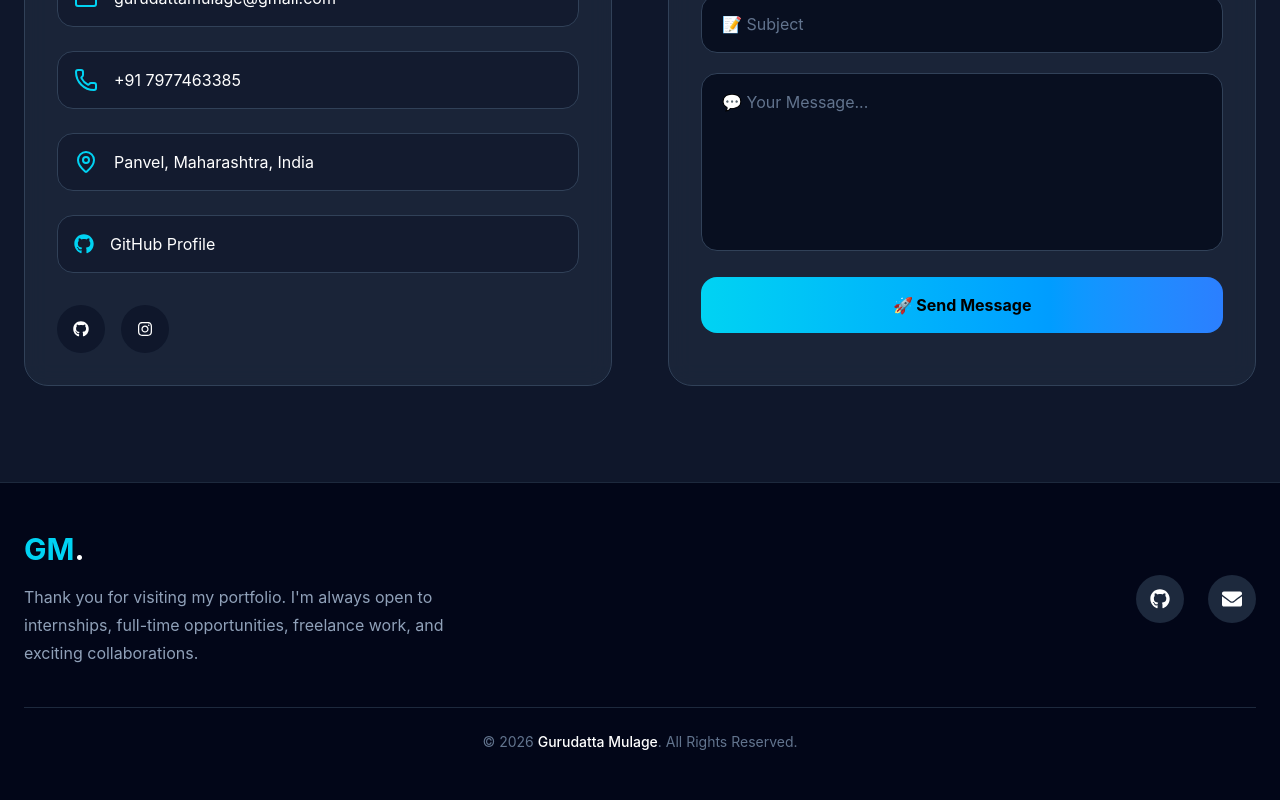
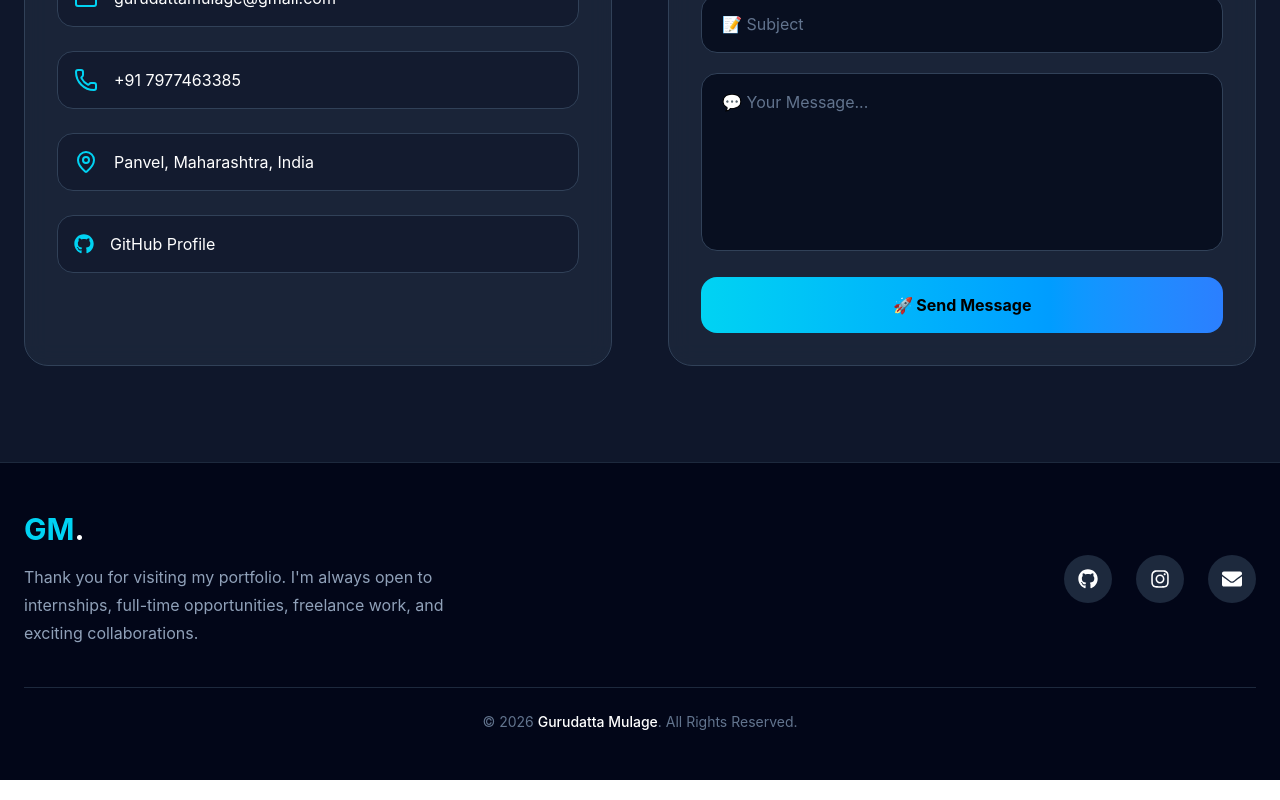
Before and after one commit to Gurudatta2212/portfolio, a React (Vite) app: page / in a window 1280 px wide. Shown: the part 7172-7972 px from the top of the page. Built offline with nearby package versions, Linux system fonts and the light colour scheme.

Commit message:
Contact Logo Changed

```diff
--- a/src/components/layout/Footer.jsx
+++ b/src/components/layout/Footer.jsx
@@ -1,4 +1,8 @@
-import { FaGithub, FaLinkedin, FaEnvelope } from "react-icons/fa";
+import {
+  FaGithub,
+  FaEnvelope,
+  FaInstagram,
+} from "react-icons/fa";
 import portfolio from "../../data/portfolio";
 
 function Footer() {
@@ -33,25 +37,26 @@ function Footer() {
   href={portfolio.personal.github}
   target="_blank"
   rel="noreferrer"
-                className="w-12 h-12 rounded-full bg-slate-800 hover:bg-cyan-500 hover:text-black transition duration-300 flex items-center justify-center text-xl"
+  className="w-12 h-12 rounded-full bg-slate-800 flex items-center justify-center text-xl transition-all duration-300 hover:bg-green-500 hover:text-black hover:scale-110 hover:shadow-lg hover:shadow-cyan-500/40"
 >
   <FaGithub />
 </a>
 
-              {portfolio.personal.linkedin && (
+              {portfolio.personal.instagram && (
   <a
-                  href={portfolio.personal.linkedin}
+    href={portfolio.personal.instagram}
     target="_blank"
     rel="noreferrer"
-                  className="w-12 h-12 rounded-full bg-slate-800 hover:bg-cyan-500 hover:text-black transition duration-300 flex items-center justify-center text-xl"
+    className="w-12 h-12 rounded-full bg-slate-800 flex items-center justify-center text-xl transition-all duration-300 hover:bg-pink-500 hover:text-white hover:scale-110 hover:shadow-lg hover:shadow-pink-500/40"
   >
-                  <FaLinkedin />
+    <FaInstagram />
   </a>
 )}
 
+
               <a
   href={`mailto:${portfolio.personal.email}`}
-                className="w-12 h-12 rounded-full bg-slate-800 hover:bg-cyan-500 hover:text-black transition duration-300 flex items-center justify-center text-xl"
+  className="w-12 h-12 rounded-full bg-slate-800 flex items-center justify-center text-xl transition-all duration-300 hover:bg-cyan-500 hover:text-black hover:scale-110 hover:shadow-lg hover:shadow-cyan-500/40"
 >
   <FaEnvelope />
 </a>
--- a/src/components/sections/Contact.jsx
+++ b/src/components/sections/Contact.jsx
@@ -115,7 +115,7 @@ return (
 
   <span className="w-2 h-2 rounded-full bg-green-400 animate-pulse"></span>
 
-  Available for Internship
+  Available for Work
 
 </div>
 
@@ -151,46 +151,6 @@ return (
   <span>GitHub Profile</span>
 </a>
 
-<div className="flex gap-4 pt-2">
-
-<a
-  href={contact.github}
-  target="_blank"
-  rel="noreferrer"
-  title="GitHub"
-  aria-label="GitHub Profile"
-  className="w-12 h-12 rounded-full bg-slate-900 flex items-center justify-center hover:bg-cyan-500 hover:text-black transition duration-300"
->
-  <FaGithub />
-</a>
-
-  {contact.linkedin && (
-    <a
-      href={contact.linkedin}
-      target="_blank"
-      rel="noreferrer"
-      title="LinkedIn"
-      aria-label="LinkedIn Profile"
-      className="w-12 h-12 rounded-full bg-slate-900 flex items-center justify-center hover:bg-blue-600 hover:text-white transition duration-300"
-    >
-      <FaLinkedin />
-    </a>
-  )}
-
-  {contact.instagram && (
-    <a
-      href={contact.instagram}
-      target="_blank"
-      rel="noreferrer"
-      title="Instagram"
-      aria-label="Instagram Profile"
-      className="w-12 h-12 rounded-full bg-slate-900 flex items-center justify-center hover:bg-pink-500 hover:text-white transition duration-300"
-    >
-      <FaInstagram />
-    </a>
-  )}
-
-</div>
             </div>
           </motion.div>
 
```
Lines whose indentation alone changed are shown as unchanged.
